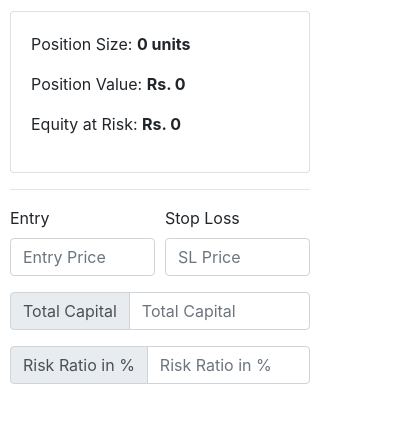
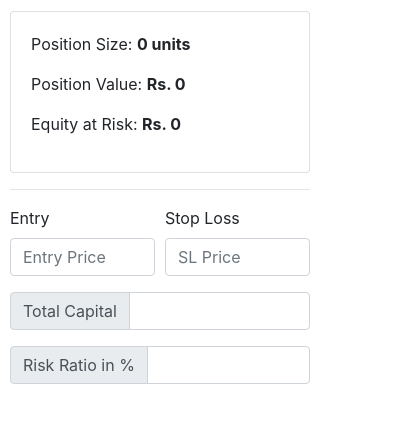
Before and after one commit to vivek32ta/posizer, a browser extension: page popup.html in a window 400 px wide. Shown: the part 65-488 px from the top of the page. Drawn offline with Linux system fonts and the light colour scheme.

Commit message:
updated content

```diff
--- a/popup.html
+++ b/popup.html
@@ -32,13 +32,13 @@
       <div class="input-group-prepend">
         <span class="input-group-text">Total Capital</span>
       </div>
-      <input type="number" placeholder="Total Capital" class="form-control capital" id="capital-input" />
+      <input type="number" class="form-control capital" id="capital-input" />
     </div>
     <div class="form-group input-group">
       <div class="input-group-prepend">
         <span class="input-group-text">Risk Ratio in %</span>
       </div>
-      <input type="number" placeholder="Risk Ratio in %" class="form-control risk" />
+      <input type="number" class="form-control risk" />
     </div>
     <br />
     <hr>
```
